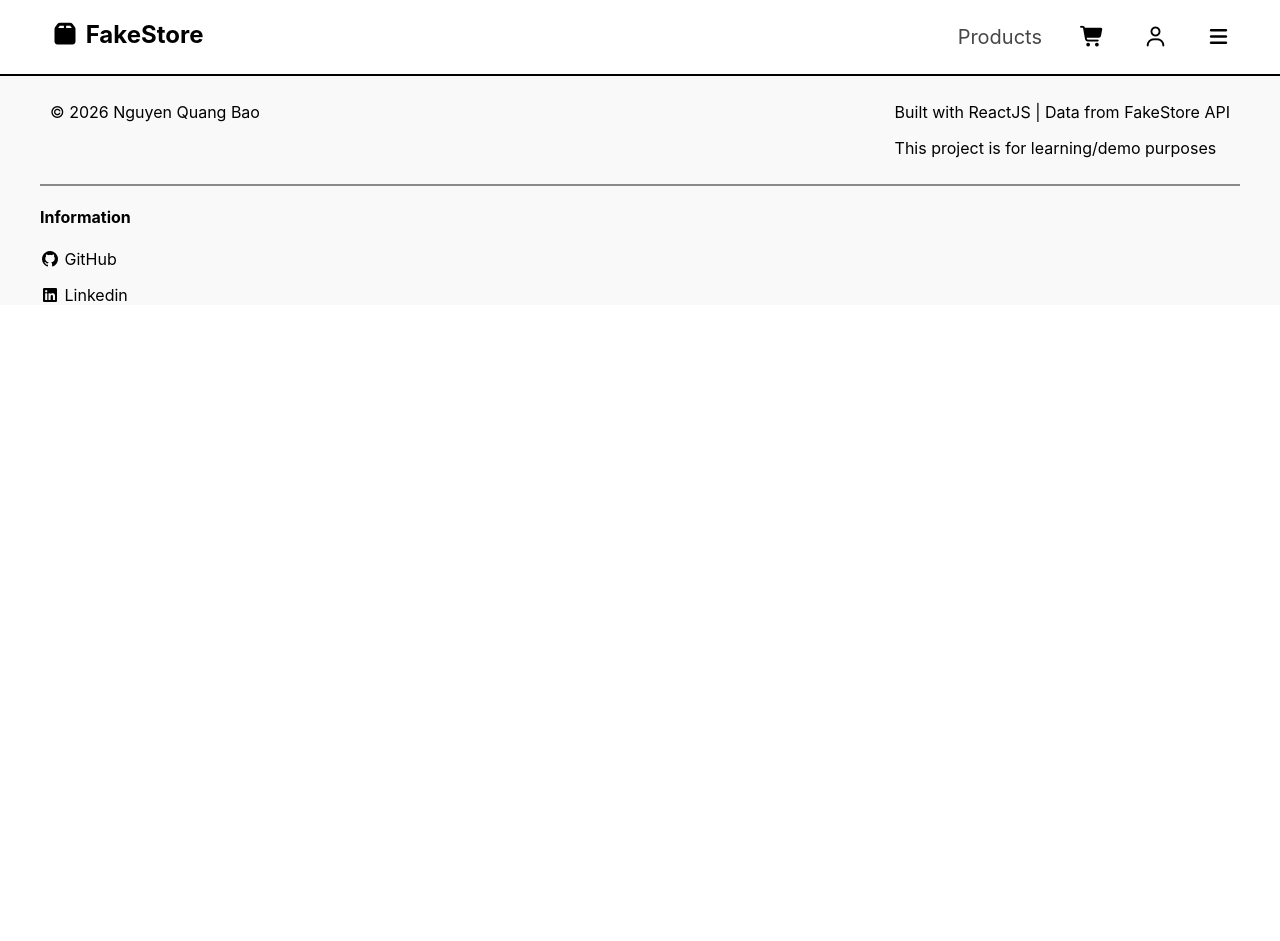
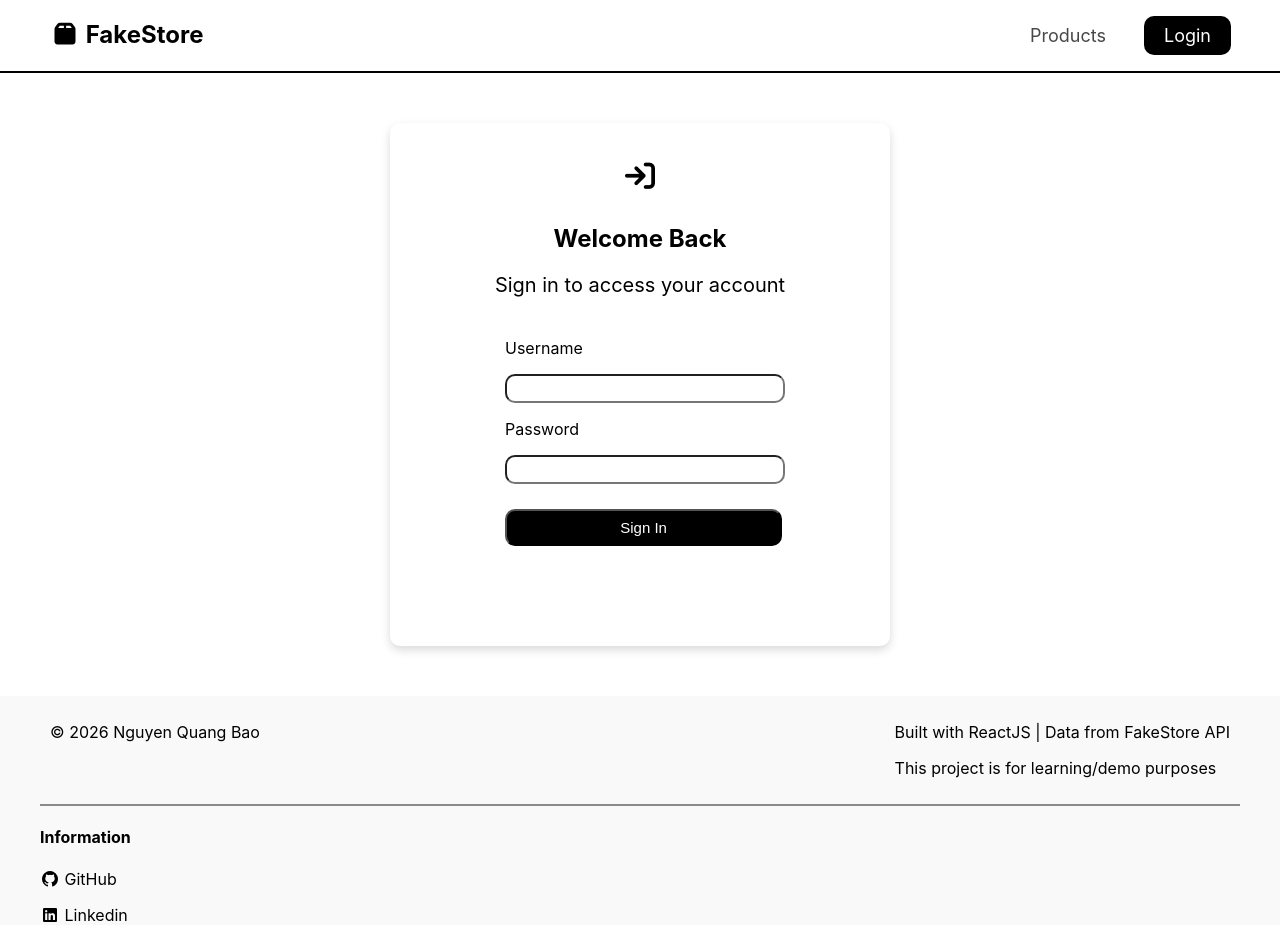
Before and after one commit to Quangbao123/react-fakestore-app, a React (Create React App) app: page /login in a window 1280 px wide. Before the commit the page ends 800 px from the top, so only its background shows below. Built offline with nearby package versions, Linux system fonts and the light colour scheme.

Commit message:
Modify render product list and add new login feature

```diff
--- a/public/css/main.css
+++ b/public/css/main.css
@@ -21,14 +21,21 @@ header ul{
 header ul li{
     margin-left: 20px;
     padding: 9px;
-    font-size: 20px;
+    font-size: 18px;
 }
 header ul li a{
     color: rgb(72, 71, 71);
 }
+header ul .login{
+    background-color: black;
+    color: white;
+    border-radius: 10px;
+    padding: 9px 20px;
+}
 a{
     text-decoration: none;
 }
+
 /* Footer */
 footer{
     background-color: rgb(249, 249, 249);
@@ -60,12 +67,18 @@ footer .contact a{
     padding-left: 0px;
 }
 .container ul li{
-    padding: 10px;
+    padding: 10px 20px;
     text-align: center;
+    margin-right: 10px;
 }
 .container ul .detail:hover{
     background-color: lightgray;
     border-radius: 10px;
+}
+.container ul .detail.active{
+    background-color: black;
+    border-radius: 10px;
+    color: white;
 }
 .container .product-list{
     display: grid;
@@ -134,3 +147,52 @@ footer .contact a{
     padding: 6px 10px;
     border-radius: 5px;
 }
+
+/* Login */
+.login-form{
+    margin: 0 auto;
+    width: 500px;
+    box-shadow: 0 4px 10px rgba(0, 0, 0, 0.15);
+    border-radius: 10px;
+    margin-top: 50px;
+    margin-bottom: 50px;
+}
+.login-form .title{
+    text-align: center;
+    padding: 5px;
+}
+.login-form .title p{
+    font-size: 20px;
+}
+.login-form .title h3{
+    font-size: 30px;
+}
+.login-form .form{
+    padding-left: 23%;
+    padding-bottom: 100px;
+}
+.login-form .form input{
+    width: 69%;
+    padding: 5px;
+    border-radius: 10px;
+}
+.login-form .form button{
+    width: 72%;
+    margin-top: 10px;
+    padding: 8px;
+    background-color: black;
+    color: white;
+    border-radius: 10px;
+    font-size: 15px;
+}
+.login-form .form .errors{
+    list-style: none;
+    background-color: rgb(248, 212, 212);
+    border-radius: 10px;
+    font-size: 15px;
+    width: 62%;
+}
+.login-form .form .errors li{
+    padding: 5px;
+    color: red;
+}
--- /dev/null
+++ b/src/components/auth/Login.jsx
@@ -0,0 +1,97 @@
+import axios from "axios";
+import { useState } from "react";
+import { useNavigate } from "react-router-dom";
+
+function Login(){
+    const [inputs, setInputs] = useState({
+        username:"",
+        password:""
+    });
+    const navigate = useNavigate();
+    const [errors, setErrors] = useState({});
+    function handleInput(e){
+        let inputName = e.target.name;
+        let inputValue = e.target.value;
+        setInputs(
+            state => ({
+                ...state, [inputName]:inputValue
+            })
+        )
+    }
+    function renderErrors(){
+        if(errors!==""){
+            return (
+                <ul className="errors">
+                    {Object.values(errors).map((value,index) =>{
+                        return <li key={index}>
+                            {value}
+                        </li>
+                    })}
+                </ul>
+            )
+        }
+    }
+    function handleSubmit(e){
+        e.preventDefault();
+        let errorsSubmit = {};
+        let check = false;
+        if(inputs.username===""){
+            errorsSubmit.username = "Please enter your username";
+            check = true;
+        }
+
+        if(inputs.password === ""){
+            errorsSubmit.password = "Please enter your password";
+            check = true;
+        }
+
+        if(check){
+            setErrors(errorsSubmit);
+        }else{
+            setErrors({});
+            const dataLogin = {
+                username: inputs.username,
+                password: inputs.password
+            };
+            let config = {
+                headers: {
+                    "Content-Type" : "application/json"
+                }
+            }
+            axios.post("https://fakestoreapi.com/auth/login", dataLogin, config)
+            .then(res => {
+                console.log(res);
+                localStorage.setItem("login", JSON.stringify(dataLogin));
+                navigate('/');
+                window.location.reload();
+            })
+            .catch(err => {
+                console.log(err);
+            })
+        }
+    }
+    return(
+        <div className="login-form">
+            <div className="title">
+                <h3><i className="fa-solid fa-arrow-right-to-bracket"></i></h3>
+                <h2>Welcome Back</h2>
+                <p>Sign in to access your account</p>
+            </div>
+            <div className="form">
+                <form onSubmit={handleSubmit}>
+                    <div>
+                        <p>Username</p>
+                        <input onChange={handleInput} type="text" name="username"/>
+                    </div>
+                    <div>
+                        <p>Password</p>
+                        <input onChange={handleInput} type="password" name="password"/>
+                    </div>
+                    {renderErrors()}
+                    <button type="submit">Sign In</button>
+                </form>
+            </div>
+        </div>
+    )
+}
+export default Login;
--- a/src/components/main_layout/Footer.jsx
+++ b/src/components/main_layout/Footer.jsx
@@ -13,12 +13,12 @@ function Footer() {
           <h4>Information</h4>
           <p>
             <a href="https://github.com/Quangbao123">
-              <i class="fa-brands fa-github"></i> GitHub
+              <i className="fa-brands fa-github"></i> GitHub
             </a>
           </p>
           <p>
             <a href="https://www.linkedin.com/in/bao-nguyen-quang-190345352/">
-              <i class="fa-brands fa-linkedin"></i> Linkedin
+              <i className="fa-brands fa-linkedin"></i> Linkedin
             </a>
           </p>
         </div>
--- a/src/components/main_layout/Header.jsx
+++ b/src/components/main_layout/Header.jsx
@@ -1,6 +1,19 @@
+import { useEffect, useState } from "react";
 import { Link } from "react-router-dom";
 
 function Header(){
+    const [isLogin, setIsLogin] = useState(false);
+    useEffect(() => {
+        let userData = localStorage.getItem("login");
+        if(userData){
+            userData = JSON.parse(userData);
+            setIsLogin(true);
+        }
+    },[]);
+    function handleLogout(){
+        setIsLogin(false);
+        localStorage.removeItem("login");
+    }
     return (
         <header>
             <div className="content">
@@ -9,10 +22,15 @@ function Header(){
                 </div>
                 <div className="menu">
                     <ul>
-                        <li><Link to='/'>Products</Link></li>
-                        <li><i className="fa-solid fa-cart-shopping"></i></li>
-                        <li><i className="fa-regular fa-user"></i></li>
-                        <li><i className="fa-solid fa-bars"></i></li>
+                        <li><Link to='/' className="pro">Products</Link></li>
+                        {isLogin ? (
+                        <>
+                            <li><i className="fa-solid fa-cart-shopping"></i></li>
+                            <li><i className="fa-regular fa-user"></i></li>
+                            <li><i className="fa-solid fa-bars"></i></li>
+                        </>
+                        ) : null}
+                        <li><Link to="/login" onClick={handleLogout} className="login">{isLogin ? "Logout" : "Login"}</Link></li>
                     </ul>
                 </div>
             </div>
--- a/src/components/products/ProductList.jsx
+++ b/src/components/products/ProductList.jsx
@@ -4,6 +4,14 @@ import { FontAwesomeIcon } from "@fortawesome/react-fontawesome";
 import { faStar } from "@fortawesome/free-solid-svg-icons";
 function ProductList(){
     const [products, setProducts] = useState([]);
+    const [activeCategory, setActiveCategory] = useState("all");
+    const categories = [
+        "All",
+        "Men's Clothing",
+        "Jewelery",
+        "Electronics",
+        "Women's Clothing"
+    ]
     useEffect(() => {
         axios.get("https://fakestoreapi.com/products")
         .then(res =>{
@@ -15,8 +23,11 @@ function ProductList(){
         })
     }, [])
     function renderData(){
-        if(products.length>0){
-            return products.map((item) => {
+        let filteredProduct = products;
+        if(activeCategory !== "all"){
+            filteredProduct = products.filter((item) => item.category === activeCategory);
+        }
+        return filteredProduct.map((item) => {
             return (
                 <div className="single-product" key={item.id}>
                     <div className="img">
@@ -36,6 +47,16 @@ function ProductList(){
             )
         })
     }
+    function handleFilter(){
+        return categories.map((cate) => {
+            return (
+                <li key={cate}
+                    className={`detail ${activeCategory === cate.toLowerCase() ? "active" : ""}`}
+                    onClick={() => setActiveCategory(cate.toLowerCase())}>
+                    {cate}
+                </li>
+            )
+        });
     }
     return (
         <div className="container">
@@ -43,12 +64,8 @@ function ProductList(){
                 <h1>Discover Products</h1>
                 <p>Browse our collection of amazing products</p>
                 <ul>
-                    <li><i class="fa-solid fa-filter"></i></li>
-                    <li className="detail">All</li>
-                    <li className="detail">Men's Clothing</li>
-                    <li className="detail">Jewelery</li>
-                    <li className="detail">Electronics</li>
-                    <li className="detail">Women's Clothing</li>
+                    <li><i className="fa-solid fa-filter"></i></li>
+                    {handleFilter()}
                 </ul>
             </div>
             <div className="product-list">
--- a/src/index.js
+++ b/src/index.js
@@ -9,6 +9,7 @@ import {
 } from 'react-router-dom';
 import reportWebVitals from './reportWebVitals';
 import ProductList from './components/products/ProductList';
+import Login from './components/auth/Login';
 
 const root = ReactDOM.createRoot(document.getElementById('root'));
 root.render(
@@ -17,6 +18,7 @@ root.render(
       <App>
         <Routes>
           <Route index path='/' element={<ProductList/>}/>
+          <Route path='/login' element={<Login/>}/>
         </Routes>
       </App>
     </BrowserRouter>
```
Lines whose indentation alone changed are shown as unchanged.
